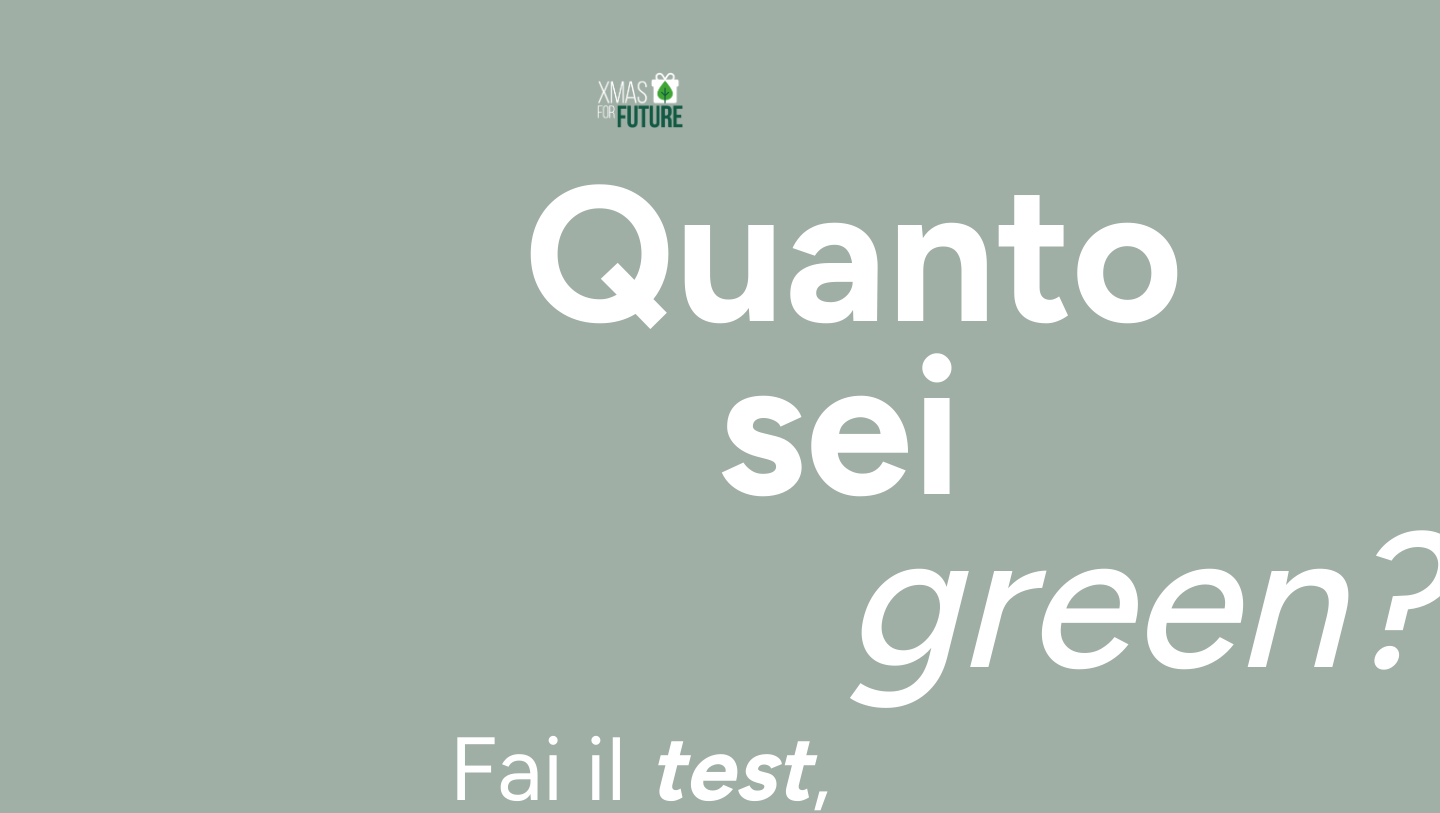
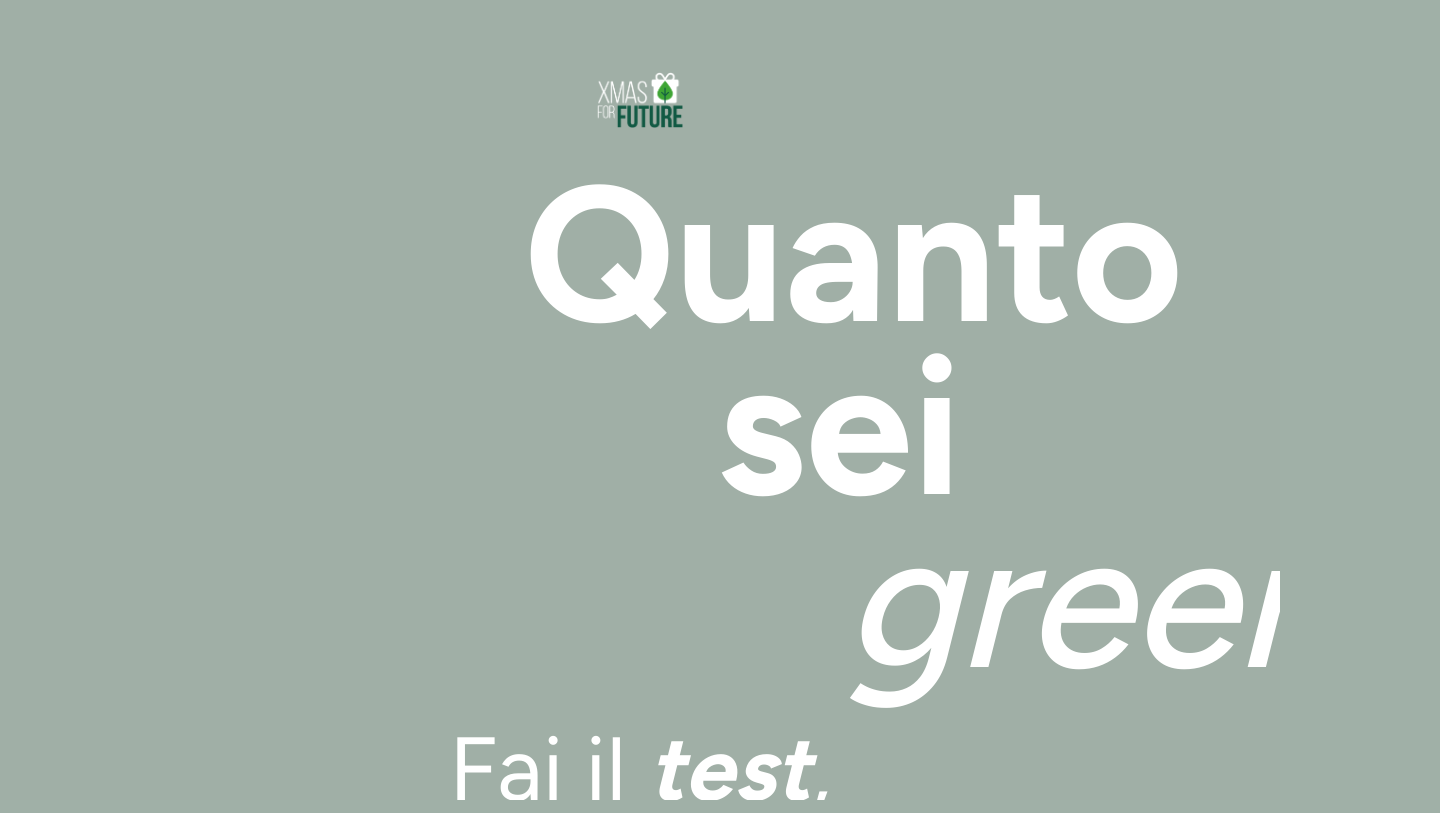
Before and after one commit to maecenasdev/xmasforfuture-quiz, a Next.js app: page / in a window 1280 px wide. Shown: the top 813 px of the page, 1440 px wide, since content can reach past the window. Built offline with nearby package versions, Linux system fonts and the light colour scheme.

Commit message:
update overflow

```diff
--- a/app/globals.css
+++ b/app/globals.css
@@ -20,6 +20,12 @@
   }
 }
 
+html,
+body {
+  height: 100%;
+  overflow: hidden;
+}
+
 body {
   background: #a0b0a7;
   color: var(--foreground);
```
